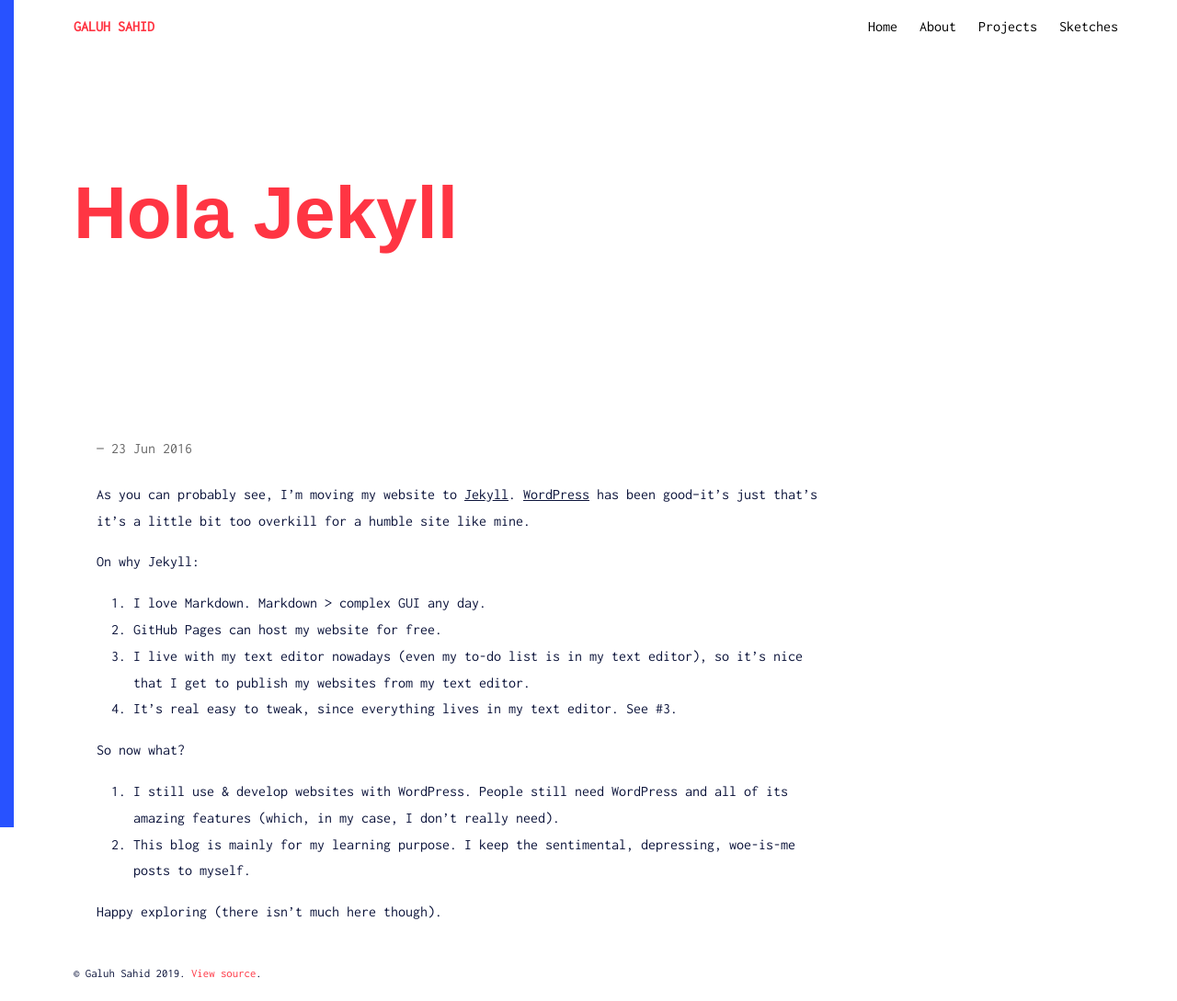
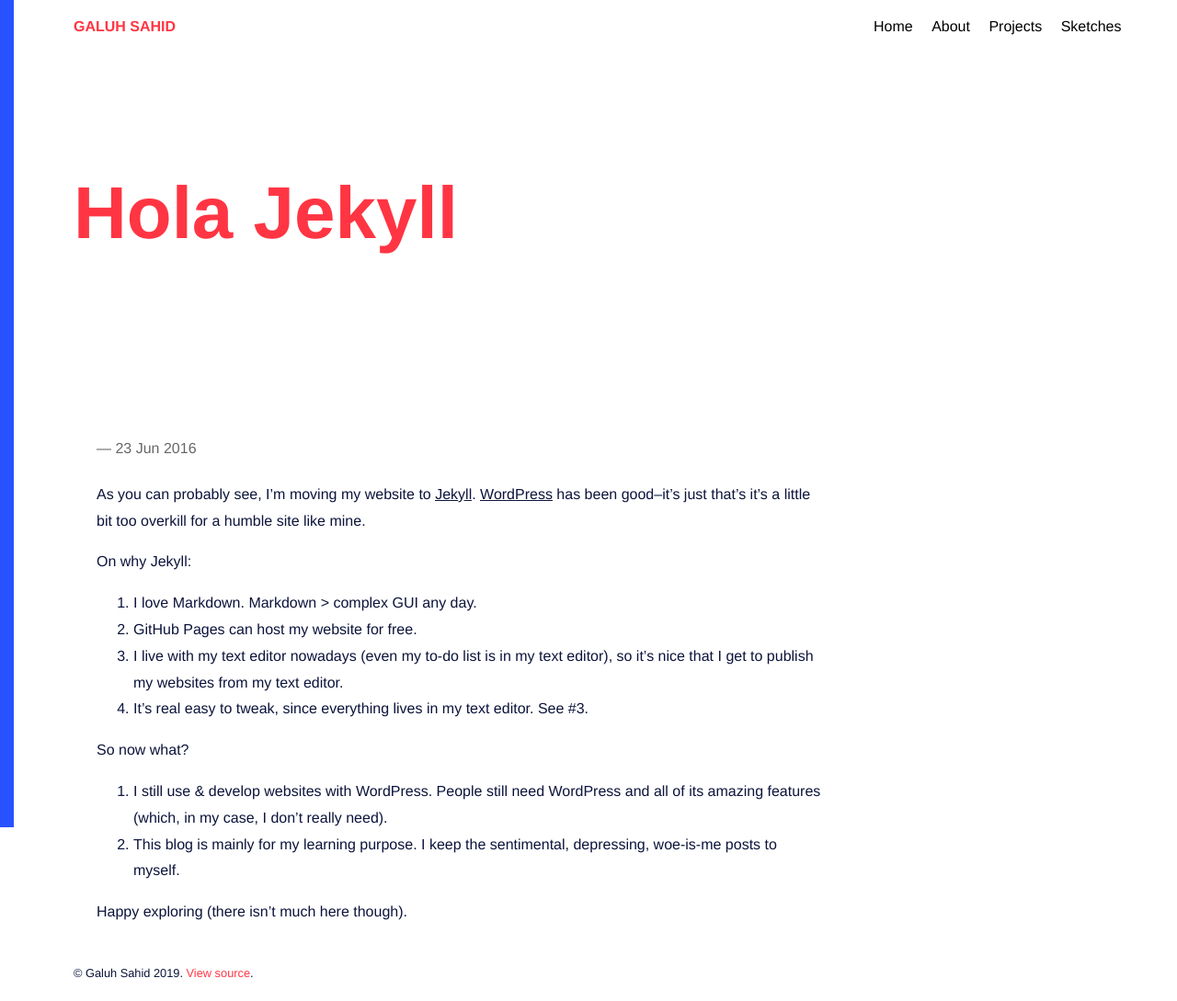
Before and after one commit to galuhsahid/galuhsahid.github.io, a Jekyll site: the page built from _posts/2016-06-23-hola-jekyll.markdown, in a window 1280 px wide. Shown: the whole page at 92% size. Built offline with Jekyll 4.4.1, drawn with Linux system fonts in a browser that asks for light colours; nearby versions of some CDN libraries; some web fonts are replaced.

Commit message:
Change font

```diff
--- a/_scss/abstracts/_variables.scss
+++ b/_scss/abstracts/_variables.scss
@@ -8,7 +8,7 @@
 
 /// Regular font family
 /// @type List
-$text-font-stack: "Inconsolata", "Helvetica Neue Light", "Helvetica Neue", "Helvetica", "Arial", sans-serif !default;
+$text-font-stack: "Helvetica Neue Light", "Helvetica Neue", "Helvetica", "Arial", sans-serif !default;
 
 /// Heading font family
 /// @type List
--- a/css/main.css
+++ b/css/main.css
@@ -463,7 +463,7 @@ a {
 
 body {
   color: #0C143B;
-  font: normal 100%/1.8 "Inconsolata", "Helvetica Neue Light", "Helvetica Neue", "Helvetica", "Arial", sans-serif; }
+  font: normal 100%/1.8 "Helvetica Neue Light", "Helvetica Neue", "Helvetica", "Arial", sans-serif; }
 
 h1 {
   font-family: "Futura", "Helvetica Neue Light", "Helvetica Neue", "Helvetica", "Arial", sans-serif; }
```
